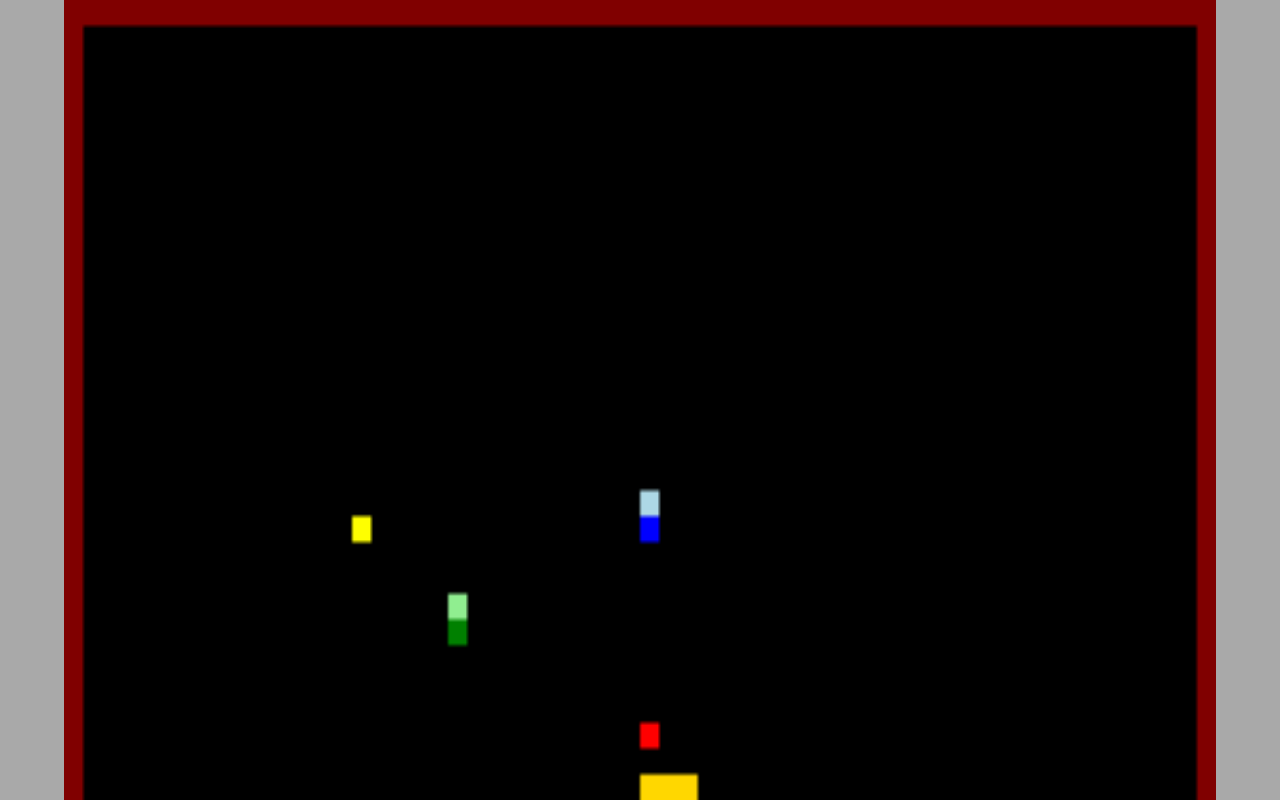
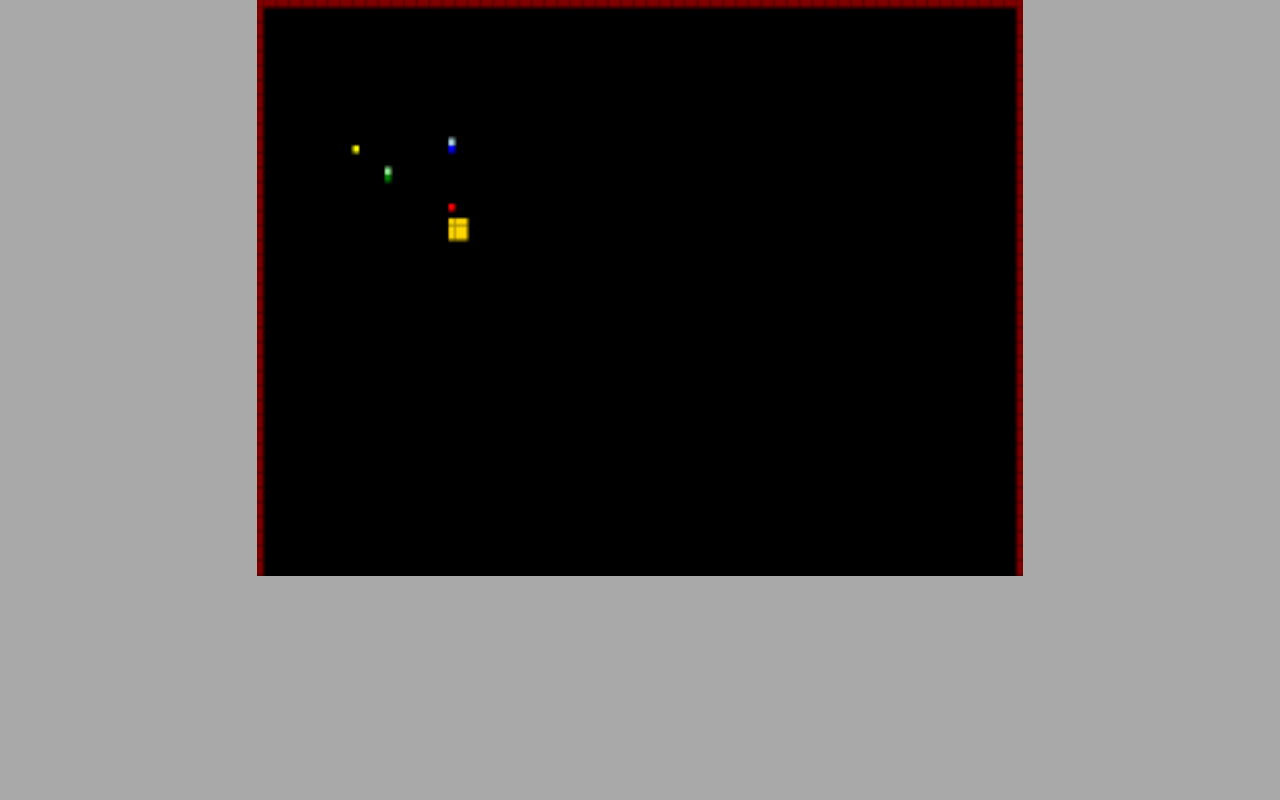
Before and after one commit to michaelmrose/caveInvaders, a website with bundled scripts: page index.html in a window 1280 px wide. Built offline with nearby package versions, Linux system fonts and the light colour scheme.

Commit message:
cosmetic changes

```diff
--- a/script.js
+++ b/script.js
@@ -32,10 +32,10 @@ class Game {
         this.ctx = canvas.getContext("2d");
         this.canvas.setAttribute("height", getComputedStyle(canvas)["height"]);
         this.canvas.setAttribute("width", getComputedStyle(canvas)["width"]);
-        this.canvas.height += 5;
+        this.canvas.height += 48;
         this.entities = [];
-        this.width = 60;
-        this.height = 48;
+        this.width = 120;
+        this.height = 96;
         this.board = [];
         this.row = [];
         this.ended = false;
@@ -356,6 +356,9 @@ class Rock extends Entity {
         super(x, y, game);
         this.colors = ["maroon"];
     }
+    onCollide(thing) {
+        thing.destroy();
+    }
 }
 class Base extends Entity {
     constructor(x, y, game) {
--- a/style.css
+++ b/style.css
@@ -7,7 +7,7 @@ body {
     background-color: darkgrey;
 }
 #canvas {
-    width: 90vw;
-    height: 71.25vw;
+    width: 59.85vw;
+    height: 45vw;
     background-color: black;
 }
```
